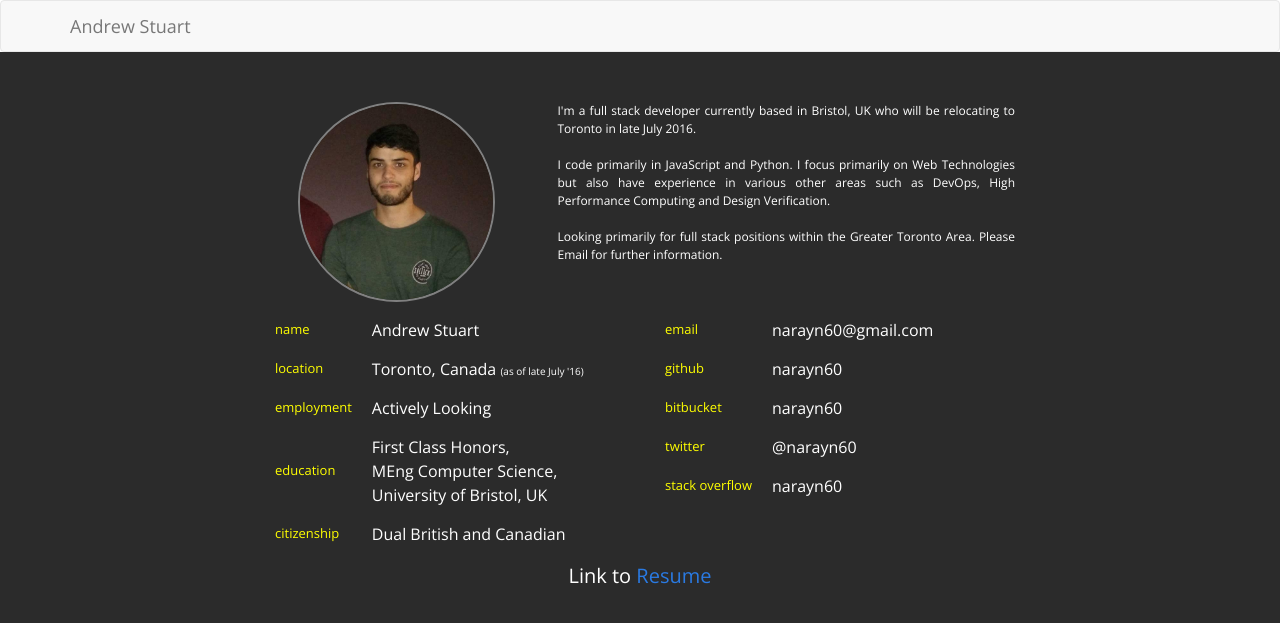
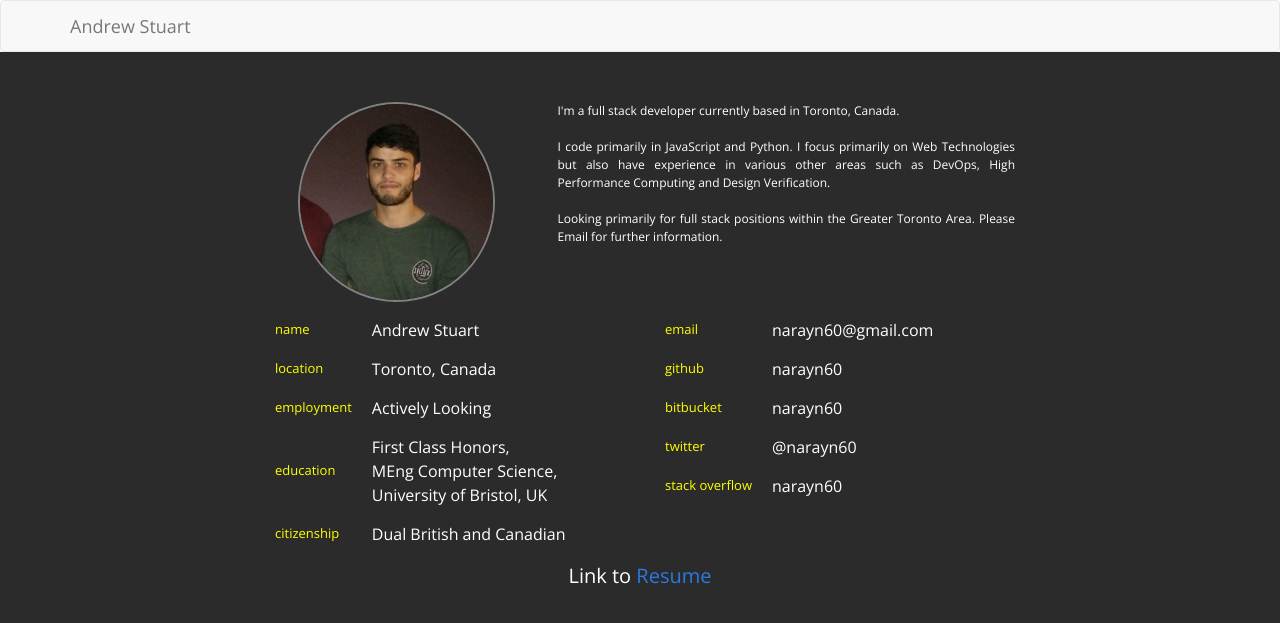
Before and after one commit to narayn60/narayn60.github.io, a Jekyll site: the page built from index.html, in a window 1280 px wide. Shown: the top 623 px of the page. Built offline with Jekyll 4.4.1, drawn with Linux system fonts in a browser that asks for light colours; nearby versions of some CDN libraries.

Commit message:
Updated Location

```diff
--- a/index.html
+++ b/index.html
@@ -2,7 +2,7 @@
 layout: default
 
 personal_description:
- I'm a full stack developer currently based in Bristol, UK who will be relocating to Toronto in late July 2016.
+ I'm a full stack developer currently based in Toronto, Canada.
 
 
  I code primarily in JavaScript and Python. I focus primarily on Web Technologies but also have experience in various other areas such as DevOps, High Performance Computing and Design Verification.
@@ -12,7 +12,7 @@ personal_description:
 
 details:
  - name: Andrew Stuart
- - location: Toronto, Canada <span class="sub-text">(as of late July '16)</span>
+ - location: Toronto, Canada
  - employment: Actively Looking
  - education: First Class Honors, </br>MEng Computer Science, </br> University of Bristol, UK
  - citizenship: Dual British and Canadian
```
